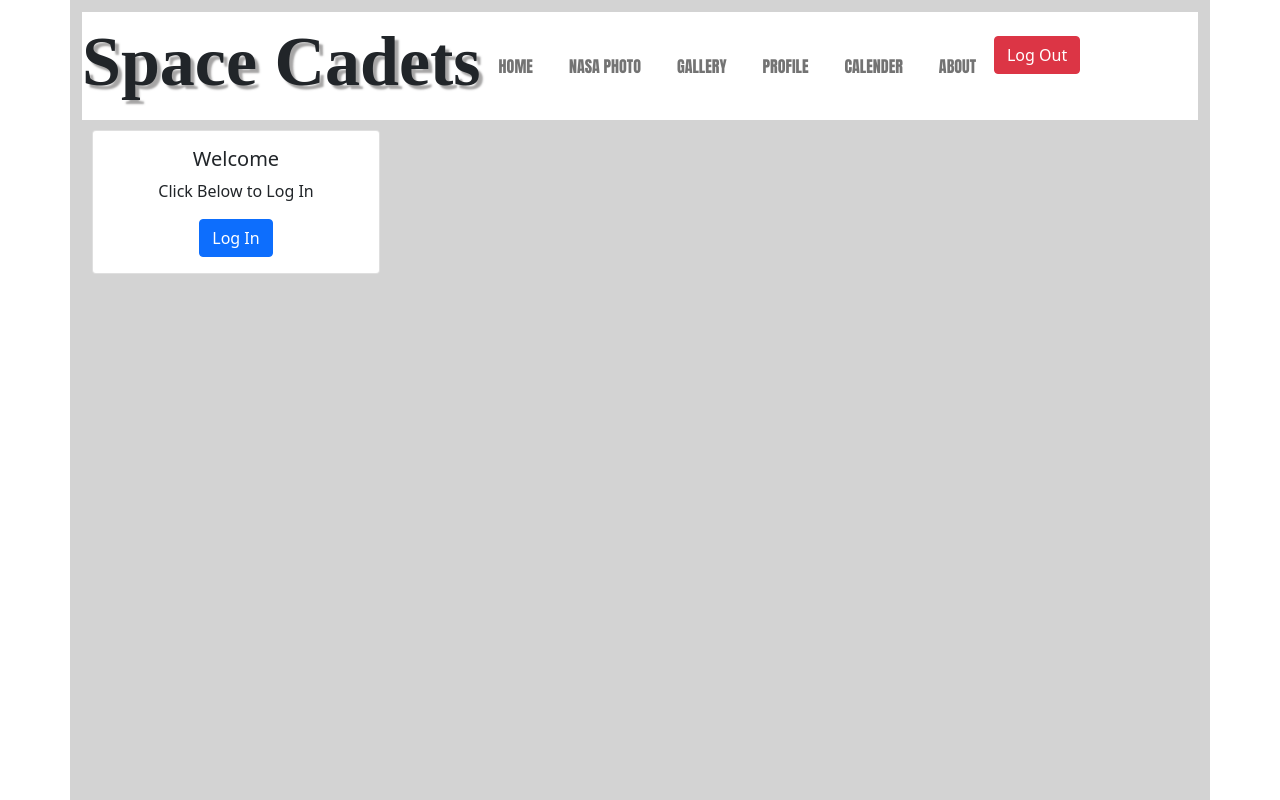
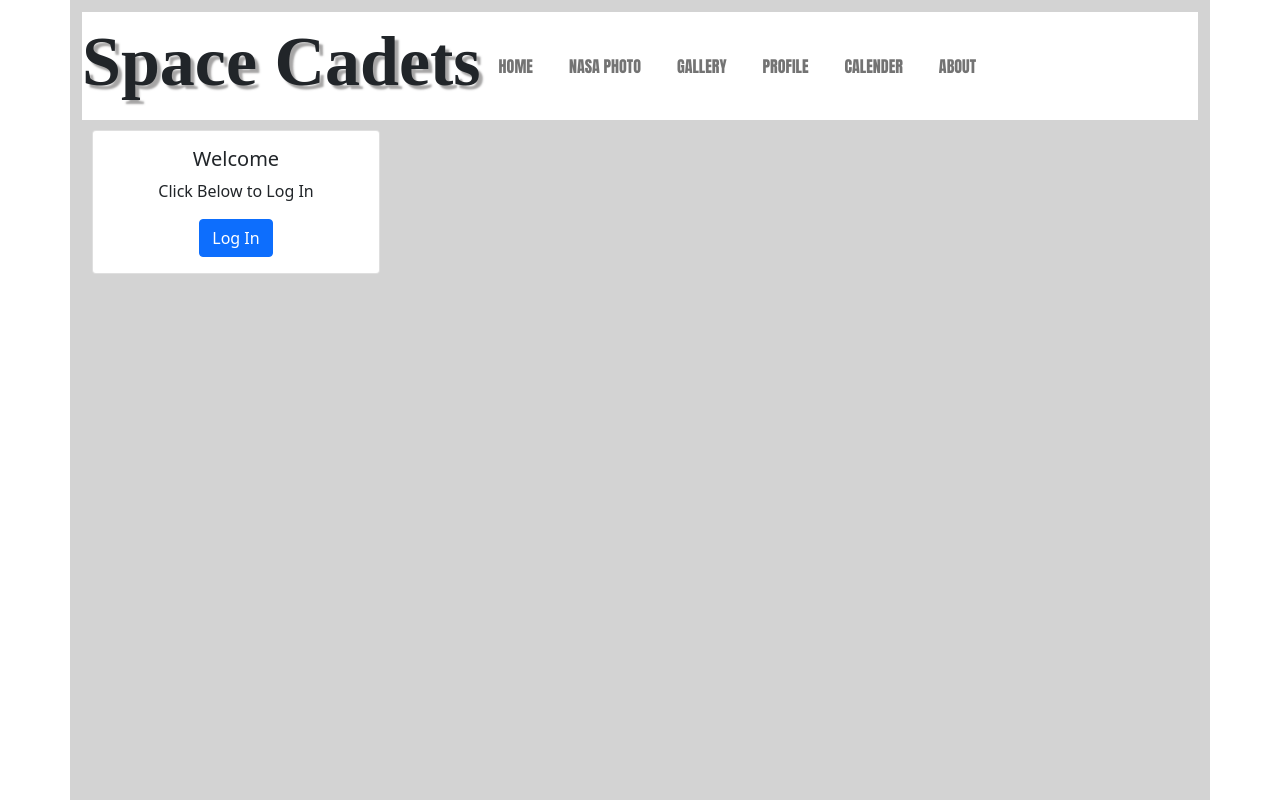
Before and after one commit to space-cadetz/spaced-out-app, a React (Create React App) app: page / in a window 1280 px wide. Built offline with nearby package versions, Linux system fonts and the light colour scheme; no server answers; a web font is replaced by a local one.

Commit message:
rocking our rendering

```diff
--- a/src/components/NavBar.js
+++ b/src/components/NavBar.js
@@ -1,12 +1,12 @@
 import React from 'react';
 import { Navbar, Nav } from 'react-bootstrap';
-// import {useAuth0} from '@auth0/auth0-react';
 import { withAuth0 } from '@auth0/auth0-react';
 import LogoutButton from './LogoutButton';
 import '../styles/Nav.css';
 
 class Navigation extends React.Component {
   render() {
+    const { isAuthenticated } = this.props.auth0;
     return (
       <>
         <div className="nav-container">
@@ -32,7 +32,7 @@ class Navigation extends React.Component {
                 <Nav.Link className="links" href='/about'>About</Nav.Link>
               </Nav.Item>
               <Nav.Item as="li">
-                <LogoutButton />
+                {isAuthenticated ? <LogoutButton /> : ''}
               </Nav.Item>
             </Nav>
           </Navbar>
```
